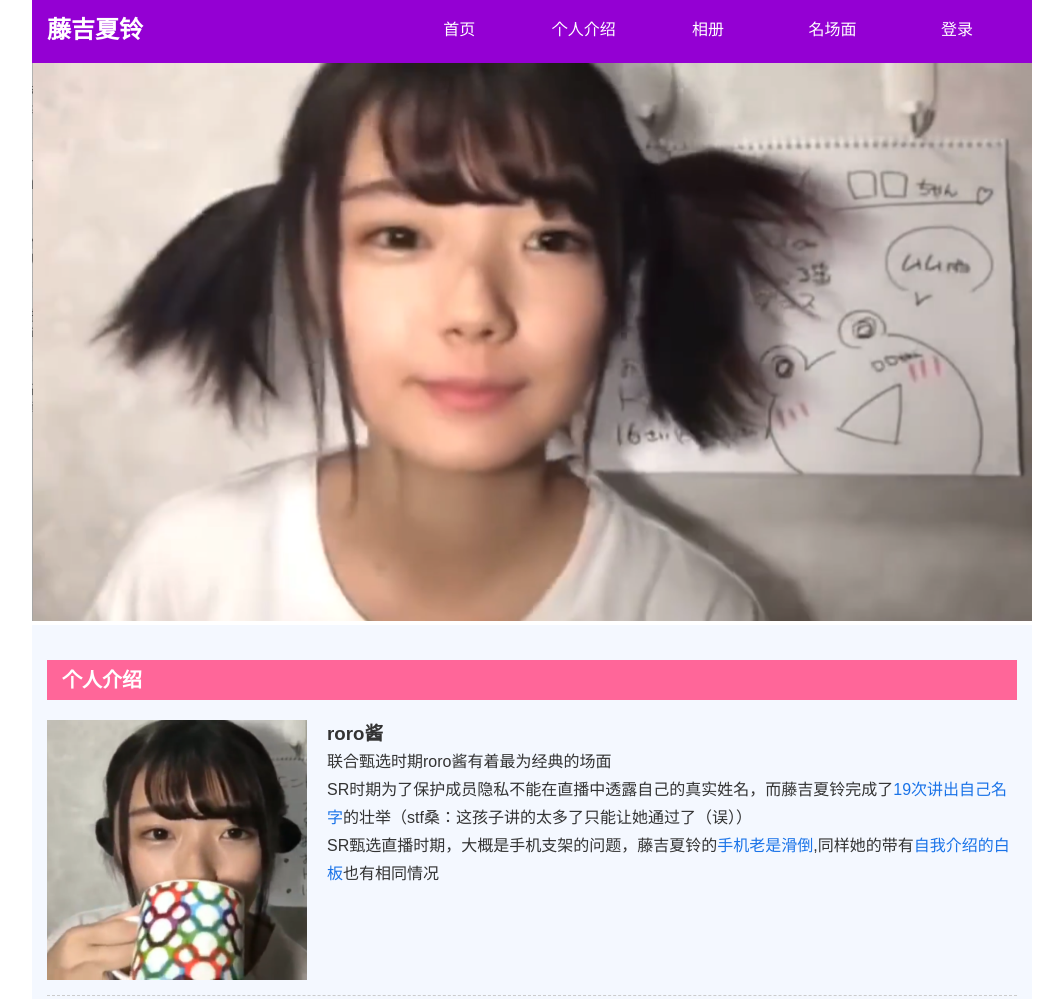
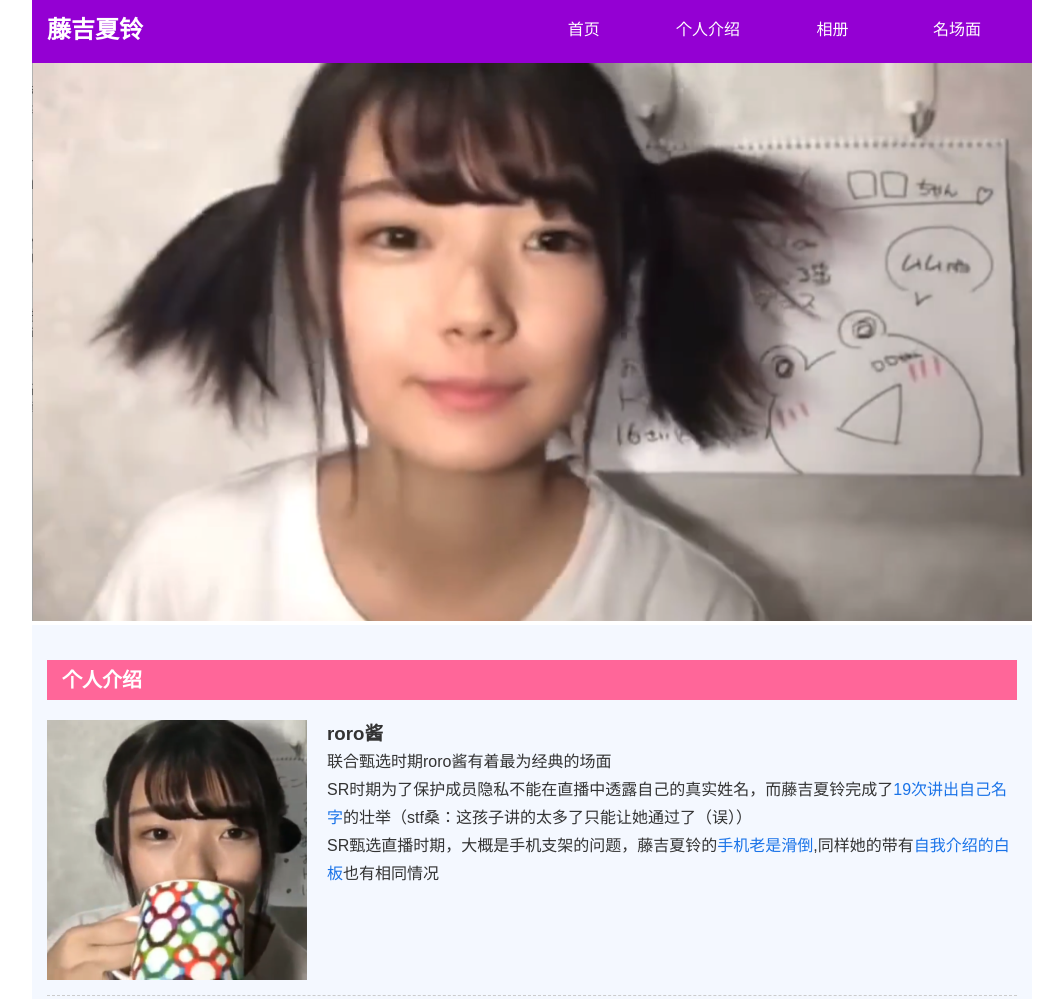
Before and after one commit to mojimohe/FUJIYOSHIKARIN-website, a plain HTML site: page VaruetShow.html in a window 1280 px wide. Shown: the top 999 px of the page, without its empty margins (108-1171 px from the left). Drawn offline with Linux system fonts and the light colour scheme.

Commit message:
Update VaruetShow.html

```diff
--- a/VaruetShow.html
+++ b/VaruetShow.html
@@ -26,7 +26,6 @@
              <li>
              	<a href="VaruetShow.html">名场面</a>
              </li>
-             <li><a href="form.html">登录</a></li>
             </ul>
         </header>
 
```
